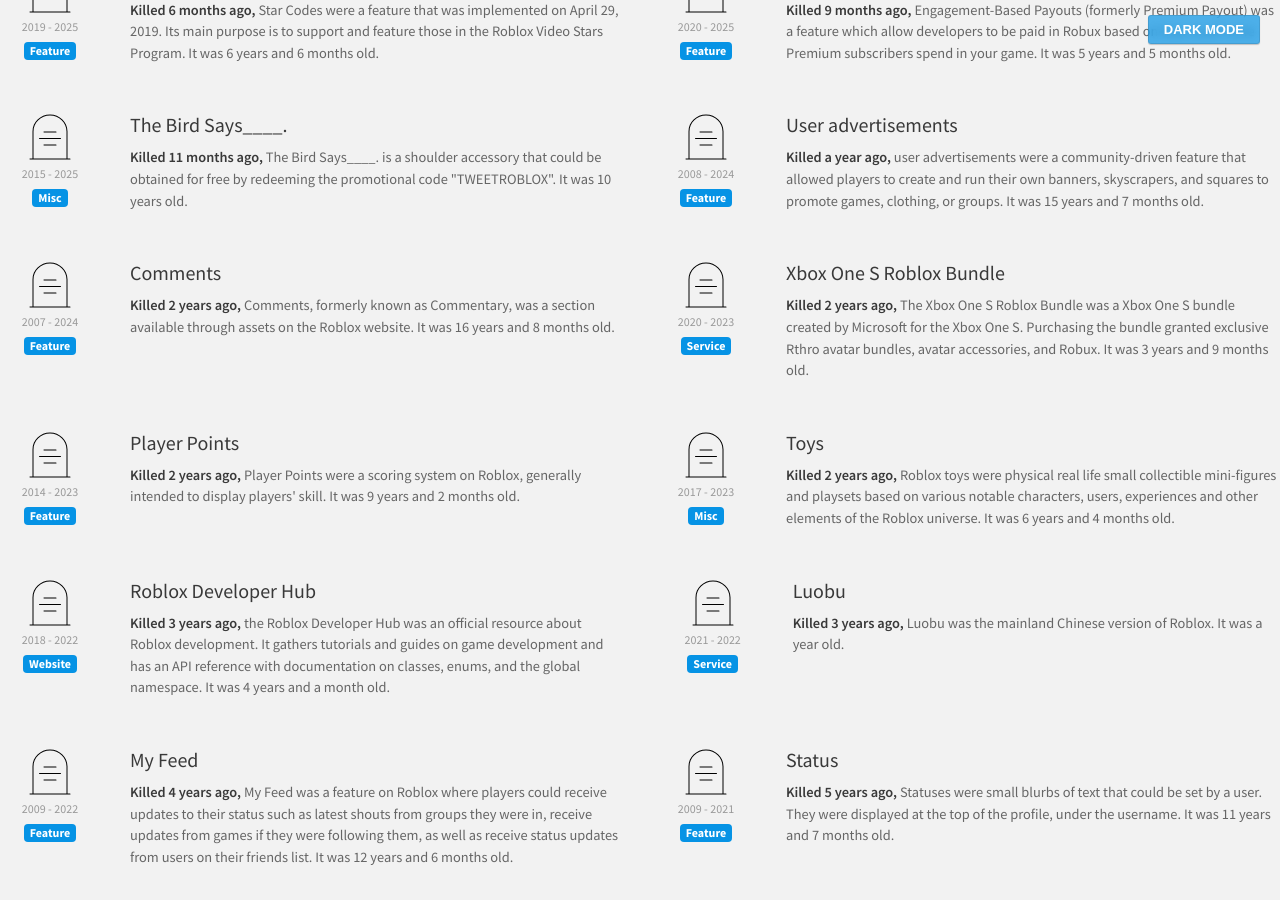
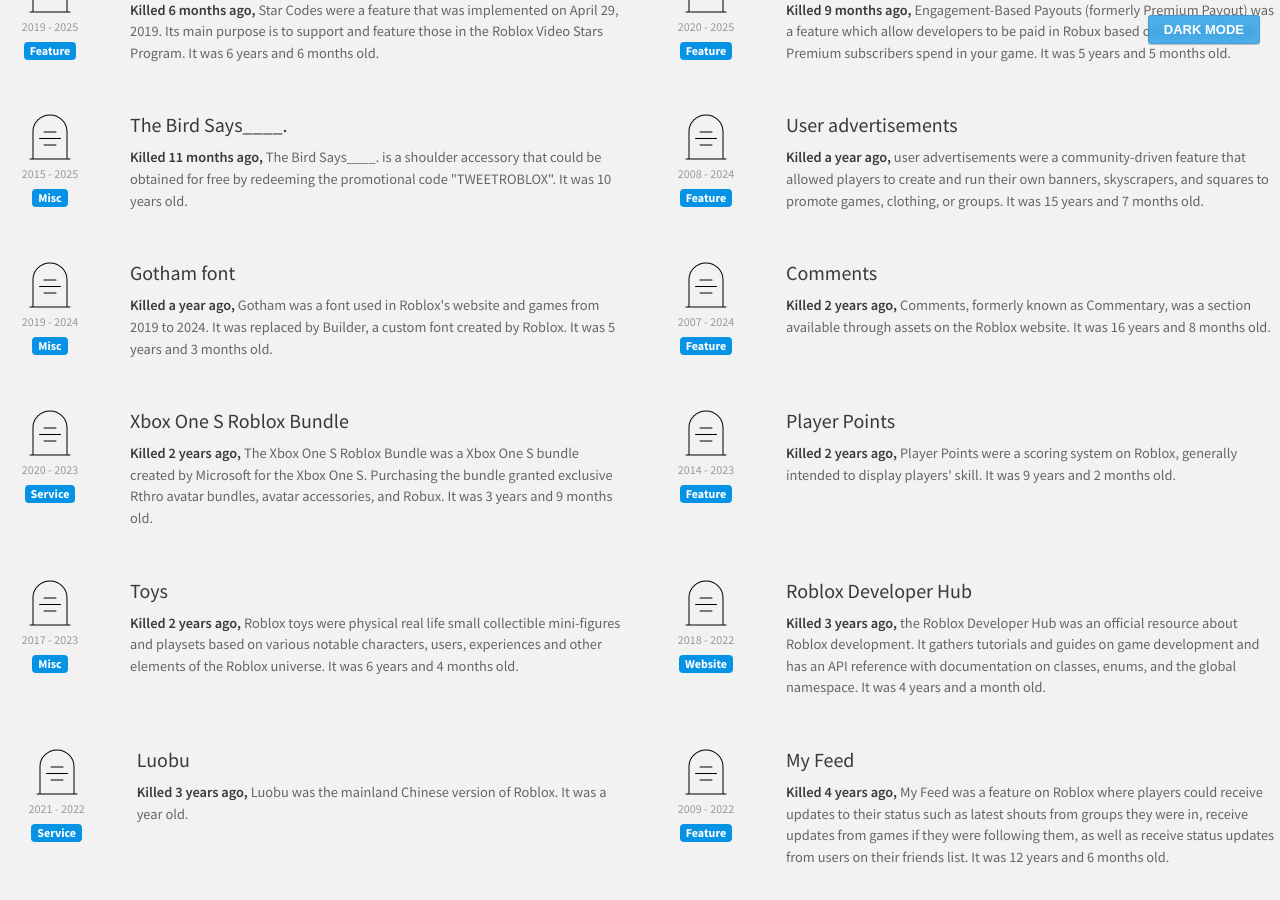
Before and after one commit to whostacking/killedbyroblox, a Jekyll site: the page built from index.html, in a window 1280 px wide and 900 px high, scrolled down 920 px. Built offline with Jekyll 4.4.1, drawn with Linux system fonts in a browser that asks for light colours.

Commit message:
add gotham font to graveyard
Co-authored-by: Copilot <copilot@github.com>

```diff
--- a/_data/graveyard.json
+++ b/_data/graveyard.json
@@ -360,6 +360,14 @@
     "type": "website"
   },
   {
+    "name": "Gotham font",
+    "dateOpen": "2019-02-08",
+    "dateClose": "2024-05-28",
+    "link": "https://devforum.roblox.com/t/introducing-builder-font-deprecating-gotham-and-arial/2868222",
+    "description": "Gotham was a font used in Roblox's website and games from 2019 to 2024. It was replaced by Builder, a custom font created by Roblox.",
+    "type": "misc"
+  },
+  {
     "name": "The Bird Says____.",
     "dateOpen": "2015-05-29",
     "dateClose": "2025-06-02",
```
